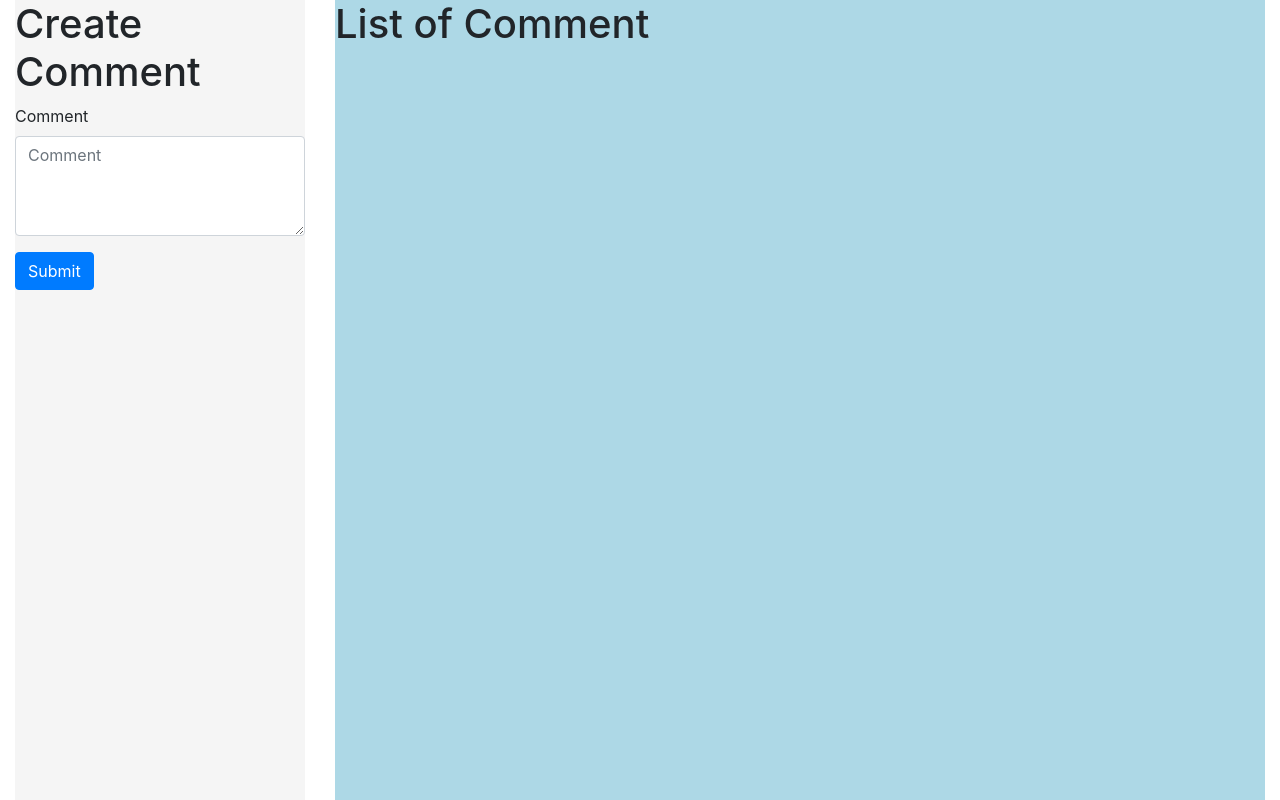
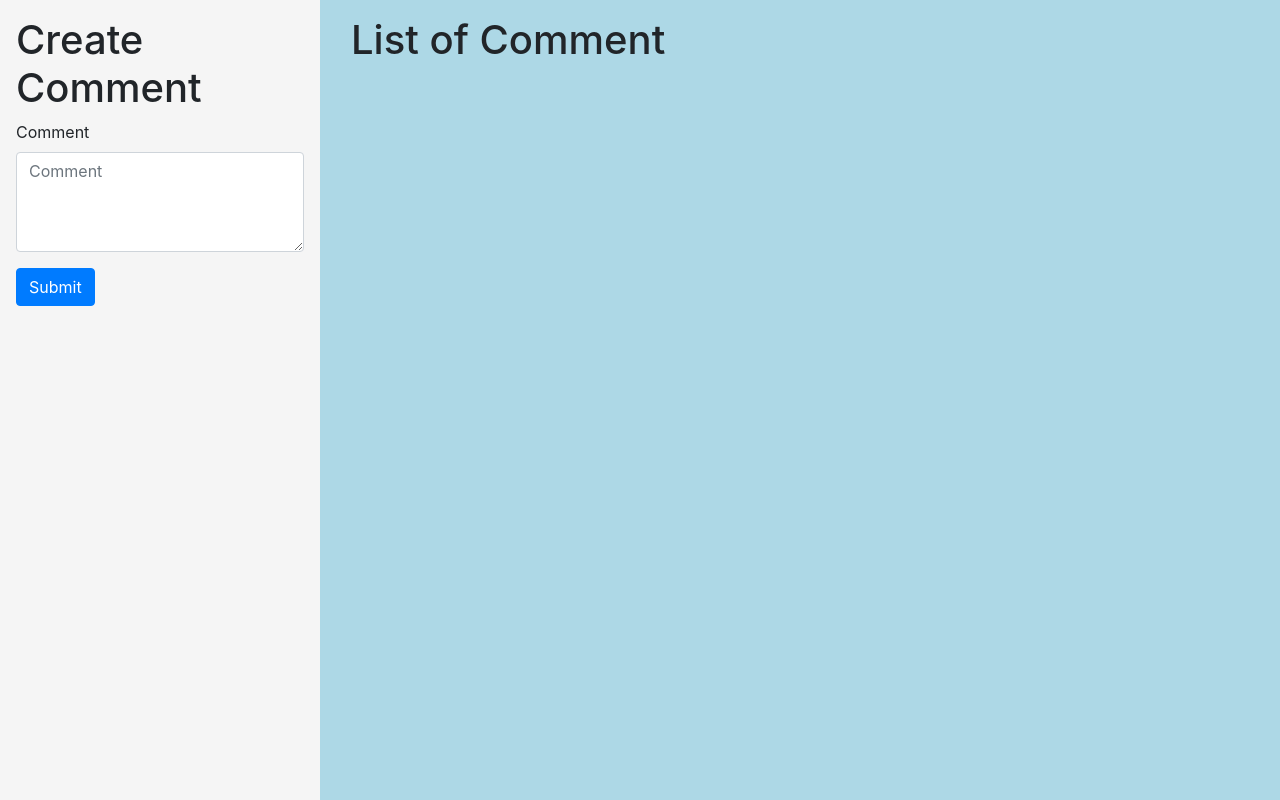
Before and after one commit to YudoWorks/comment-frontend, a React (Create React App) app: page / in a window 1280 px wide. Built offline with nearby package versions, Linux system fonts and the light colour scheme.

Commit message:
fix padding

```diff
--- a/src/App.js
+++ b/src/App.js
@@ -11,14 +11,14 @@ function App() {
   const [comment, setComment] = useState(initialComment);
 
   return (
-    <div className="App">
+    <div className="App" style={{backgroundColor: 'lightblue'}}>
       <Container fluid>
         <Row>
-          <Col xs={3}>
+          <Col xs={3} style={{padding: "0"}}>
             <CommentForm comment={comment} handleComment={setComment}/>
           </Col>
           <Col>
-            <CommentList comment={comment}/>
+            <CommentList comment={comment} style={{padding: "0"}}/>
           </Col>
         </Row>
       </Container>
--- a/src/CommentForm.js
+++ b/src/CommentForm.js
@@ -19,7 +19,7 @@ export default function CommentForm({comment, handleComment}) {
 		handleComment([newComment, ...comment]);
 	}
 	return (
-		<div className='CommentForm' style={{backgroundColor: 'whitesmoke', height: '100vh'}}>
+		<div className='CommentForm' style={{backgroundColor: 'whitesmoke', height: '100vh', padding:"1rem"}}>
 			<h1>Create Comment</h1>
 			<Form onSubmit={handleSubmit}>
 				<Form.Group controlId="comment">
--- a/src/CommentList.js
+++ b/src/CommentList.js
@@ -5,7 +5,7 @@ import CardColumns from 'react-bootstrap/CardColumns'
 function CommentList({comment}) {
 
 	return (
-		<div style={{backgroundColor: 'lightblue', height: '100vh'}}>
+		<div style={{padding:"1rem"}}>
 			<h1>List of {comment.length > 1 ? 'Comments' : 'Comment' }</h1>
 			<CardColumns>
 				{
```
